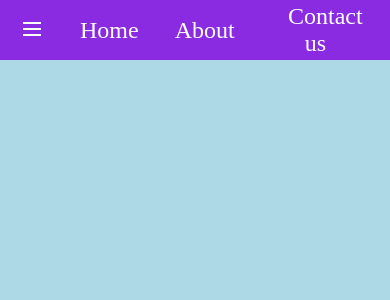
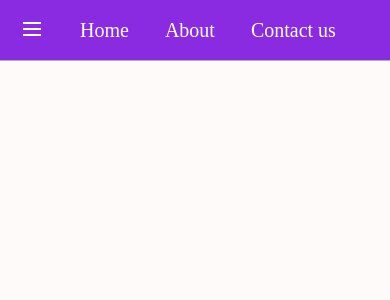
Before and after one commit to Grayfox665/f25d-react-app-med-navbar-och-sidobar, a React (Create React App) app: page / in a window 390 px wide. Shown: the top 300 px of the page. Built offline with nearby package versions, Linux system fonts and the light colour scheme.

Commit message:
added small shadow and mobile media response to the css, change the title of the website in the html

```diff
--- a/public/index.html
+++ b/public/index.html
@@ -29,7 +29,7 @@
       work correctly both with client-side routing and a non-root public URL.
       Learn how to configure a non-root public URL by running `npm run build`.
     -->
-    <title>React App</title>
+    <title>F25D-react-app</title>
   </head>
   <body>
     <noscript>You need to enable JavaScript to run this app.</noscript>
--- a/src/Components/NavbarComponents/Navbar.css
+++ b/src/Components/NavbarComponents/Navbar.css
@@ -6,6 +6,7 @@
   background-color: blueviolet;
   z-index: 1000;
   align-items: center;
+  box-shadow: 0px 0px 0px 1px rgba(0, 0, 0, 0.3);
 }
 
 .navbar a {
@@ -15,6 +16,7 @@
   font-family: "Times New Roman", Times, serif;
   text-decoration: none;
   padding: 10px;
+  border-radius: 5px;
 }
 
 .navbar a:hover {
@@ -34,3 +36,9 @@
   background-color: rgb(126, 40, 206);
   border-radius: 5px;
 }
+
+@media (width <= 400px) {
+  .navbar a {
+    font-size: 20px;
+  }
+}
--- a/src/Components/SidobarComponents/Sidebar.css
+++ b/src/Components/SidobarComponents/Sidebar.css
@@ -15,6 +15,7 @@
 
 .sidebar.open {
   left: 0;
+  box-shadow: 2px 0px 0px 0px rgba(0, 0, 0, 0.3);
 }
 
 .sidebar a {
@@ -31,3 +32,9 @@
   text-decoration: underline;
   background-color: blueviolet;
 }
+
+@media (width <= 400px) {
+  .sidebar.open {
+    left: -100px;
+  }
+}
--- a/src/index.css
+++ b/src/index.css
@@ -5,5 +5,5 @@
 }
 
 body {
-  background-color: lightblue;
+  background-color: snow;
 }
```
